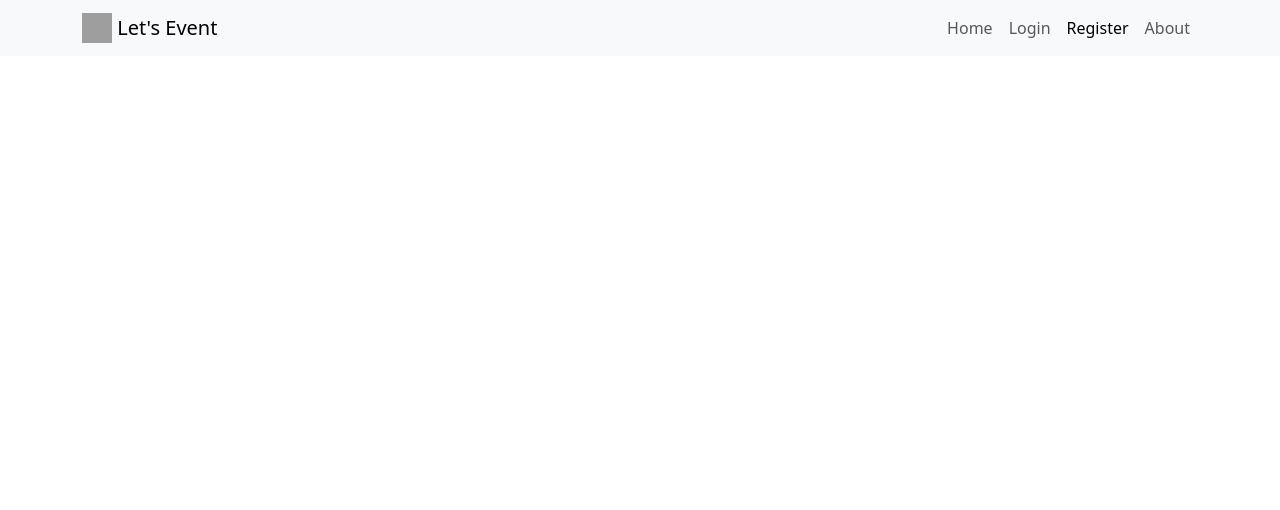
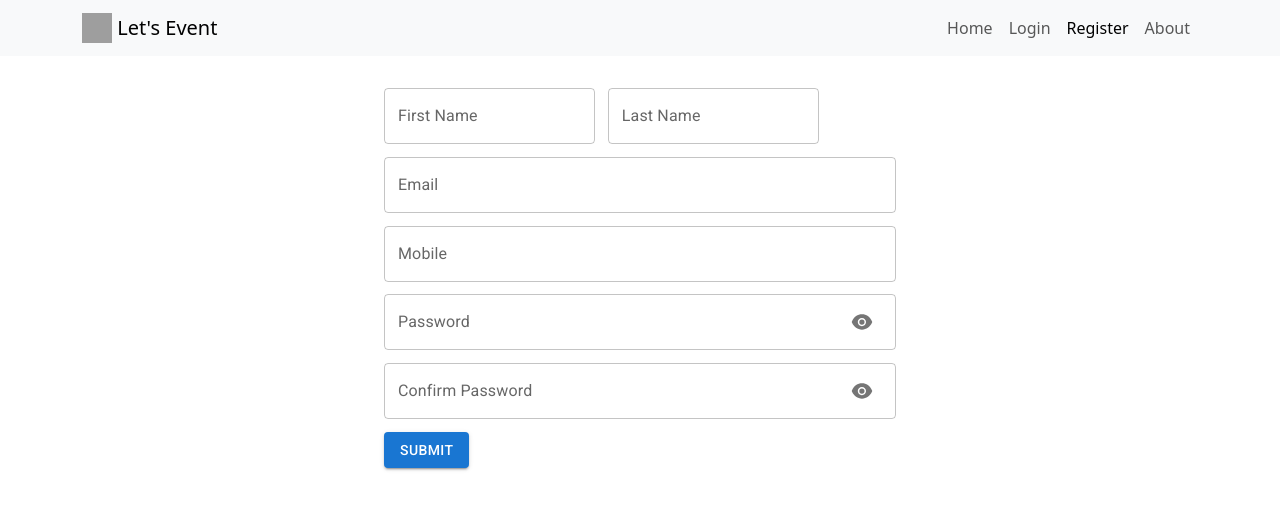
Before and after one commit to srinivasreddysagi/lets-event, a Next.js app in the folder client/: page /register in a window 1280 px wide. Shown: the top 510 px of the page. Built offline with nearby package versions, Linux system fonts and the light colour scheme; grey boxes are pictures that could not be loaded.

Commit message:
Registration page functionality - basic

```diff
--- a/client/package.json
+++ b/client/package.json
@@ -19,6 +19,7 @@
     "@types/react": "^18.2.13",
     "@types/react-dom": "^18.2.6",
     "axios": "^1.4.0",
+    "blueimp-md5": "^2.19.0",
     "bootstrap": "^5.3.0",
     "next": "^13.4.6",
     "react": "^18.2.0",
--- /dev/null
+++ b/client/src/assets/content/FormFields.json
@@ -0,0 +1,43 @@
+{
+    "registrationForm": {
+        "firstName": {
+            "id": "firstName",
+            "label": "First Name",
+            "errorText": "First Name is required"
+        },
+        "lastName": {
+            "id": "lastName",
+            "label": "Last Name"
+        },
+        "email": {
+            "id": "email",
+            "label": "Email",
+            "errorText": "Email is required"
+        },
+        "mobile": {
+            "id": "mobile",
+            "label": "Mobile",
+            "placeholder": "+91XXXXXXXXXX",
+            "errorText": "Mobile Number is required"
+        },
+        "password": {
+            "id": "password",
+            "label": "Password",
+            "errorText": "Password is required"
+        },
+        "confirmPassword": {
+            "id": "confirmPassword",
+            "label": "Confirm Password",
+            "errorText": "Passwords doesn't match"
+        }
+    },
+    "variants": {
+        "outlined": "outlined"
+    },
+    "textFieldTypes": {
+        "text": "text",
+        "email": "email",
+        "password": "password",
+        "mobile": "tel"
+    }
+}
--- /dev/null
+++ b/client/src/assets/styles/RegistrationForm.scss
@@ -0,0 +1,18 @@
+.registration-form {
+    width: 40vw;
+    margin: 2rem auto;
+    display: flex;
+    flex-direction: column;
+    gap: 0.8rem;
+
+    .name-wrapper {
+        display: flex;
+        gap: 0.8rem;
+    }
+
+    .few-more-details, .passwords {
+        display: flex;
+        flex-direction: column;
+        gap: 0.8rem;
+    }
+}
--- a/client/src/assets/styles/index.scss
+++ b/client/src/assets/styles/index.scss
@@ -1 +1,3 @@
 @import url('https://fonts.googleapis.com/css2?family=Roboto:wght@400;500;700&display=swap');
+
+@import 'RegistrationForm.scss';
--- /dev/null
+++ b/client/src/components/RegistrationForm/index.tsx
@@ -0,0 +1,157 @@
+import React, { FC, useState, useReducer } from "react";
+import { Button, IconButton, InputAdornment, TextField } from "@mui/material";
+import formFields from "../../assets/content/FormFields.json";
+import { AiFillEye, AiFillEyeInvisible } from "react-icons/ai";
+import { initialFormState, formReducer } from "./reducerParams";
+import md5 from "blueimp-md5";
+
+export const RegistrationForm: FC = () => {
+    const [formState, dispatch] = useReducer(formReducer, initialFormState);
+    const [togglePasswordVisibility, setTogglePasswordVisibility] = useState({
+        password: true,
+        confirmPassword: true,
+    });
+
+    const showHidePassword = (fieldId) =>
+        setTogglePasswordVisibility({
+            ...togglePasswordVisibility,
+            [fieldId]: !togglePasswordVisibility[fieldId],
+        });
+
+    const handleChange = (event) => {
+        dispatch({
+            type: "CHANGE",
+            id: event.target.id,
+            value: event.target.value,
+        });
+    };
+
+    const submitHandler = (event) => {
+        event.preventDefault();
+        dispatch({
+            type: "VALIDATE",
+        });
+        const isFormValid =
+            formState
+                .map((each) => each.error)
+                .join("")
+                .trim() === "";
+        if(isFormValid) {
+            console.log({
+                firstName: formState[0].value,
+                lastName: formState[1].value,
+                email: formState[2].value,
+                mobile: formState[3].value,
+                password: md5(formState[4].value),
+            });
+            dispatch({
+                type: "CLEAR",
+            });
+        }
+    };
+
+    return (
+        <form className="registration-form" onSubmit={submitHandler}>
+            <div className="name-wrapper">
+                {[
+                    formFields.registrationForm.firstName.id,
+                    formFields.registrationForm.lastName.id,
+                ].map((each, idx) => (
+                    <TextField
+                        key={each}
+                        type={formFields.textFieldTypes.text}
+                        id={each}
+                        label={formFields.registrationForm[each].label}
+                        variant={formFields.variants.outlined}
+                        error={formState[idx].error}
+                        helperText={formState[idx].error}
+                        value={formState[idx].value}
+                        onChange={handleChange}
+                    />
+                ))}
+            </div>
+
+            <div className="few-more-details">
+                {[
+                    formFields.registrationForm.email.id,
+                    formFields.registrationForm.mobile.id,
+                ].map((each, idx) => (
+                    <TextField
+                        key={each}
+                        type={formFields.textFieldTypes[each]}
+                        id={each}
+                        label={formFields.registrationForm[each].label}
+                        placeholder={
+                            formFields.registrationForm[each].placeholder &&
+                            null
+                        }
+                        variant={formFields.variants.outlined}
+                        error={formState[idx + 2].error}
+                        helperText={formState[idx + 2].error}
+                        value={formState[idx + 2].value}
+                        onChange={handleChange}
+                    />
+                ))}
+            </div>
+
+            <div className="passwords">
+                {[
+                    formFields.registrationForm.password.id,
+                    formFields.registrationForm.confirmPassword.id,
+                ].map((each, idx) => (
+                    <TextField
+                        key={each}
+                        id={each}
+                        label={formFields.registrationForm[each].label}
+                        type={
+                            togglePasswordVisibility[each]
+                                ? formFields.textFieldTypes.password
+                                : formFields.textFieldTypes.text
+                        }
+                        variant={formFields.variants.outlined}
+                        error={formState[idx + 4].error}
+                        helperText={formState[idx + 4].error}
+                        value={formState[idx + 4].value}
+                        onChange={handleChange}
+                        InputProps={{
+                            endAdornment: (
+                                <InputAdornment position="end">
+                                    <IconButton
+                                        aria-label="toggle password visibility"
+                                        onMouseUp={() =>
+                                            showHidePassword(
+                                                formFields.registrationForm[
+                                                    each
+                                                ].id
+                                            )
+                                        }
+                                        onMouseDown={() =>
+                                            showHidePassword(
+                                                formFields.registrationForm[
+                                                    each
+                                                ].id
+                                            )
+                                        }
+                                    >
+                                        {togglePasswordVisibility[each] ? (
+                                            <AiFillEye />
+                                        ) : (
+                                            <AiFillEyeInvisible />
+                                        )}
+                                    </IconButton>
+                                </InputAdornment>
+                            ),
+                        }}
+                    />
+                ))}
+            </div>
+            <div className="submit-btn">
+                <Button variant="contained" type="submit">
+                    Submit
+                </Button>
+            </div>
+        </form>
+    );
+};
+
+export default RegistrationForm;
--- /dev/null
+++ b/client/src/components/RegistrationForm/reducerParams.ts
@@ -0,0 +1,68 @@
+import formFields from "../../assets/content/FormFields.json";
+
+export const initialFormState = [
+    {
+        id: formFields.registrationForm.firstName.id,
+        value: "",
+        error: "",
+    },
+    {
+        id: formFields.registrationForm.lastName.id,
+        value: "",
+        error: "",
+    },
+    {
+        id: formFields.registrationForm.email.id,
+        value: "",
+        error: "",
+    },
+    {
+        id: formFields.registrationForm.mobile.id,
+        value: "",
+        error: "",
+    },
+    {
+        id: formFields.registrationForm.password.id,
+        value: "",
+        error: "",
+    },
+    {
+        id: formFields.registrationForm.confirmPassword.id,
+        value: "",
+        error: "",
+    },
+];
+
+export const formReducer = (state, action) => {
+    switch (action.type) {
+        case "CHANGE":
+            return state.map((field) => {
+                if (field.id === action.id) {
+                    return { ...field, value: action.value, error: "" };
+                } else {
+                    return field;
+                }
+            });
+        case "VALIDATE":
+            return state.map((field) => {
+                if (field.value.trim() === "") {
+                    return {
+                        ...field,
+                        error: formFields.registrationForm[field.id].errorText,
+                    };
+                } else {
+                    return field;
+                }
+            });
+        case "CLEAR":
+            return state.map((field) => {
+                return {
+                    ...field,
+                    value: "",
+                    error: "",
+                };
+            });
+        default:
+            return state;
+    }
+};
--- a/client/src/components/layouts/RegisterationPage/index.tsx
+++ b/client/src/components/layouts/RegisterationPage/index.tsx
@@ -1,10 +1,12 @@
 import React, { FC } from "react";
 import NavBar from "../../NavBar";
+import RegistrationForm from "../../RegistrationForm";
 
 export const RegisterationPage: FC = () => {
     return (
         <>
             <NavBar />
+            <RegistrationForm />
         </>
     );
 };
```
Also changed, not shown: 1 other file (tests, documents, lock files or other folders).
